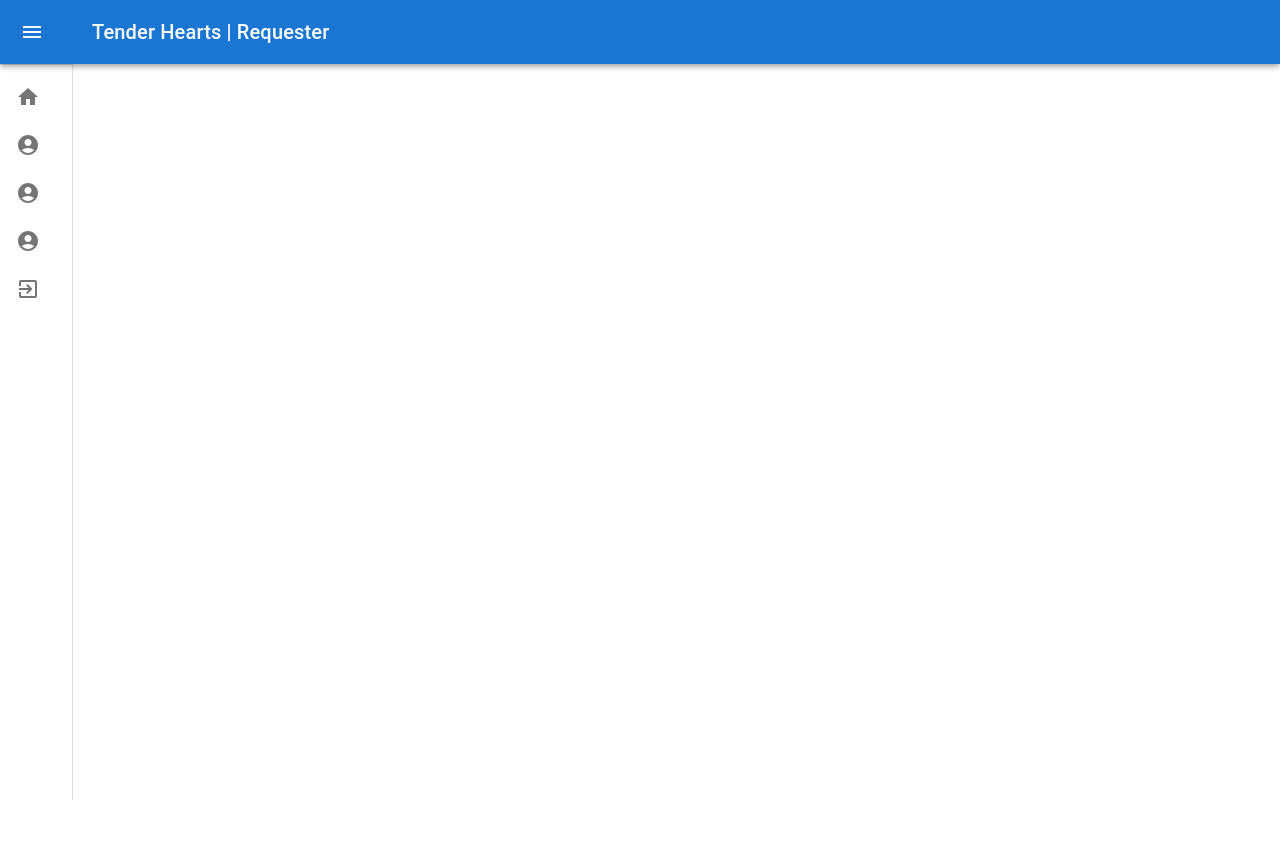
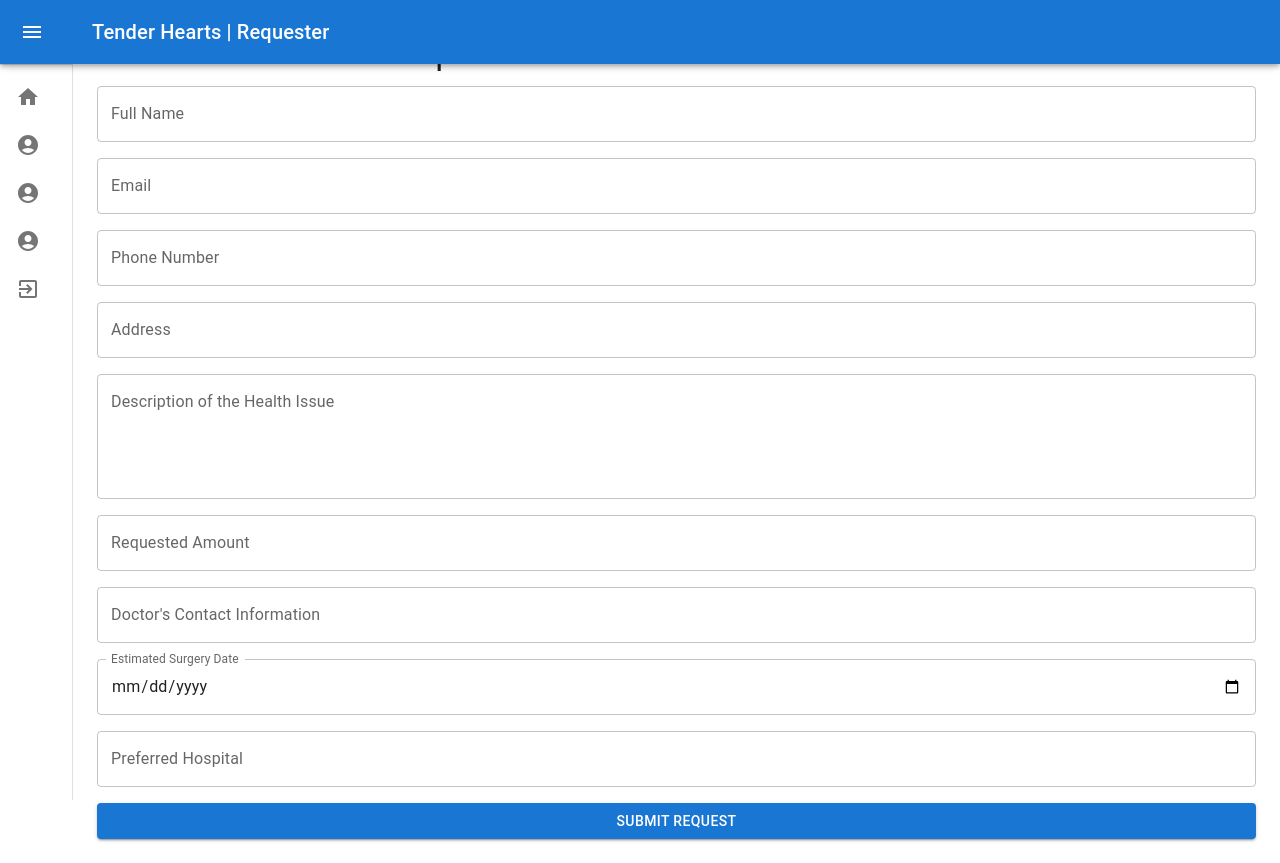
Before and after one commit to HyRALis/tender-hearts, a Next.js app: page /requester/dashboard in a window 1280 px wide. Before the commit the page ends 800 px from the top, so only its background shows below. Built offline with nearby package versions, Linux system fonts and the light colour scheme.

Commit message:
Added basic HealthAssistanceRequestForm

```diff
--- a/app/Shared/GenericDashboardLayout.tsx
+++ b/app/Shared/GenericDashboardLayout.tsx
@@ -27,7 +27,7 @@ export default function GenericDashboardLayout({
         setOpen(false);
     };
     return (
-        <div style={{ display: 'flex' }}>
+        <div style={{ display: 'flex', background: 'white' }}>
             <CssBaseline />
             <AppBarStyled position="fixed" open={open}>
                 <Toolbar>
--- /dev/null
+++ b/app/requester/dashboard/components/HealthAssistanceRequestForm.tsx
@@ -0,0 +1,178 @@
+'use client';
+
+import React from 'react';
+import { useForm, SubmitHandler } from 'react-hook-form';
+import { yupResolver } from '@hookform/resolvers/yup';
+import * as yup from 'yup';
+import { TextField, Button, Box, Grid, Typography } from '@mui/material';
+
+interface IFormInputs {
+    fullName: string;
+    email: string;
+    phoneNumber: string;
+    address: string;
+    healthIssueDescription: string;
+    requestedAmount: number;
+    // medicalDocuments: FileList | null;
+    doctorContact: string;
+    estimatedSurgeryDate: string;
+    preferredHospital: string;
+}
+
+const schema = yup.object().shape({
+    fullName: yup.string().required('Full Name is required'),
+    email: yup.string().email('Invalid email').required('Email is required'),
+    phoneNumber: yup.string().required('Phone Number is required'),
+    address: yup.string().required('Address is required'),
+    healthIssueDescription: yup.string().required('Description of the health issue is required'),
+    requestedAmount: yup.number().positive('Amount must be positive').required('Requested amount is required'),
+    // medicalDocuments: yup
+    //     .mixed()
+    //     .nullable()
+    //     .test('fileRequired', 'Medical documents are required', (value) => {
+    //         return value && value.length > 0;
+    //     }),
+    doctorContact: yup.string().required("Doctor's contact information is required"),
+    estimatedSurgeryDate: yup.string().required('Estimated surgery date is required').typeError('Invalid date'),
+    preferredHospital: yup.string().required('Preferred hospital is required')
+});
+
+const HealthAssistanceRequestForm: React.FC = () => {
+    const {
+        register,
+        handleSubmit,
+        formState: { errors },
+        setValue
+    } = useForm<IFormInputs>({
+        resolver: yupResolver(schema)
+    });
+
+    const onSubmit: SubmitHandler<IFormInputs> = (data) => {
+        console.log(data);
+    };
+
+    // const handleFileChange = (event: React.ChangeEvent<HTMLInputElement>) => {
+    //     setValue('medicalDocuments', event.target.files);
+    // };
+
+    return (
+        <Box component="form" onSubmit={handleSubmit(onSubmit)} noValidate sx={{ mt: 1 }}>
+            <Typography variant="h4" component="h1" gutterBottom>
+                Health Assistance Request Form
+            </Typography>
+            <Grid container spacing={2}>
+                <Grid item xs={12}>
+                    <TextField
+                        {...register('fullName')}
+                        label="Full Name"
+                        variant="outlined"
+                        fullWidth
+                        error={!!errors.fullName}
+                        helperText={errors.fullName?.message}
+                    />
+                </Grid>
+                <Grid item xs={12}>
+                    <TextField
+                        {...register('email')}
+                        label="Email"
+                        variant="outlined"
+                        fullWidth
+                        error={!!errors.email}
+                        helperText={errors.email?.message}
+                    />
+                </Grid>
+                <Grid item xs={12}>
+                    <TextField
+                        {...register('phoneNumber')}
+                        label="Phone Number"
+                        variant="outlined"
+                        fullWidth
+                        error={!!errors.phoneNumber}
+                        helperText={errors.phoneNumber?.message}
+                    />
+                </Grid>
+                <Grid item xs={12}>
+                    <TextField
+                        {...register('address')}
+                        label="Address"
+                        variant="outlined"
+                        fullWidth
+                        error={!!errors.address}
+                        helperText={errors.address?.message}
+                    />
+                </Grid>
+                <Grid item xs={12}>
+                    <TextField
+                        {...register('healthIssueDescription')}
+                        label="Description of the Health Issue"
+                        variant="outlined"
+                        multiline
+                        rows={4}
+                        fullWidth
+                        error={!!errors.healthIssueDescription}
+                        helperText={errors.healthIssueDescription?.message}
+                    />
+                </Grid>
+                <Grid item xs={12}>
+                    <TextField
+                        {...register('requestedAmount')}
+                        label="Requested Amount"
+                        variant="outlined"
+                        type="number"
+                        fullWidth
+                        error={!!errors.requestedAmount}
+                        helperText={errors.requestedAmount?.message}
+                    />
+                </Grid>
+                {/* <Grid item xs={12}>
+                    <Button variant="contained" component="label">
+                        Upload Medical Documents
+                        <input type="file" multiple hidden onChange={handleFileChange} />
+                    </Button>
+                    {errors.medicalDocuments && (
+                        <Typography color="error">{errors.medicalDocuments.message}</Typography>
+                    )}
+                </Grid> */}
+                <Grid item xs={12}>
+                    <TextField
+                        {...register('doctorContact')}
+                        label="Doctor's Contact Information"
+                        variant="outlined"
+                        fullWidth
+                        error={!!errors.doctorContact}
+                        helperText={errors.doctorContact?.message}
+                    />
+                </Grid>
+                <Grid item xs={12}>
+                    <TextField
+                        {...register('estimatedSurgeryDate')}
+                        label="Estimated Surgery Date"
+                        variant="outlined"
+                        type="date"
+                        fullWidth
+                        InputLabelProps={{ shrink: true }}
+                        error={!!errors.estimatedSurgeryDate}
+                        helperText={errors.estimatedSurgeryDate?.message}
+                    />
+                </Grid>
+                <Grid item xs={12}>
+                    <TextField
+                        {...register('preferredHospital')}
+                        label="Preferred Hospital"
+                        variant="outlined"
+                        fullWidth
+                        error={!!errors.preferredHospital}
+                        helperText={errors.preferredHospital?.message}
+                    />
+                </Grid>
+                <Grid item xs={12}>
+                    <Button type="submit" variant="contained" color="primary" fullWidth>
+                        Submit Request
+                    </Button>
+                </Grid>
+            </Grid>
+        </Box>
+    );
+};
+
+export default HealthAssistanceRequestForm;
--- a/app/requester/dashboard/page.tsx
+++ b/app/requester/dashboard/page.tsx
@@ -1,8 +1,8 @@
 import React from 'react';
-import AdminDashboardLayout from './layout';
+import HealthAssistanceRequestForm from './components/HealthAssistanceRequestForm';
 
 const Dashboard = () => {
-    return <div>Welcome to admin dashboard</div>;
+    return <HealthAssistanceRequestForm />;
 };
 
 export default Dashboard;
```
